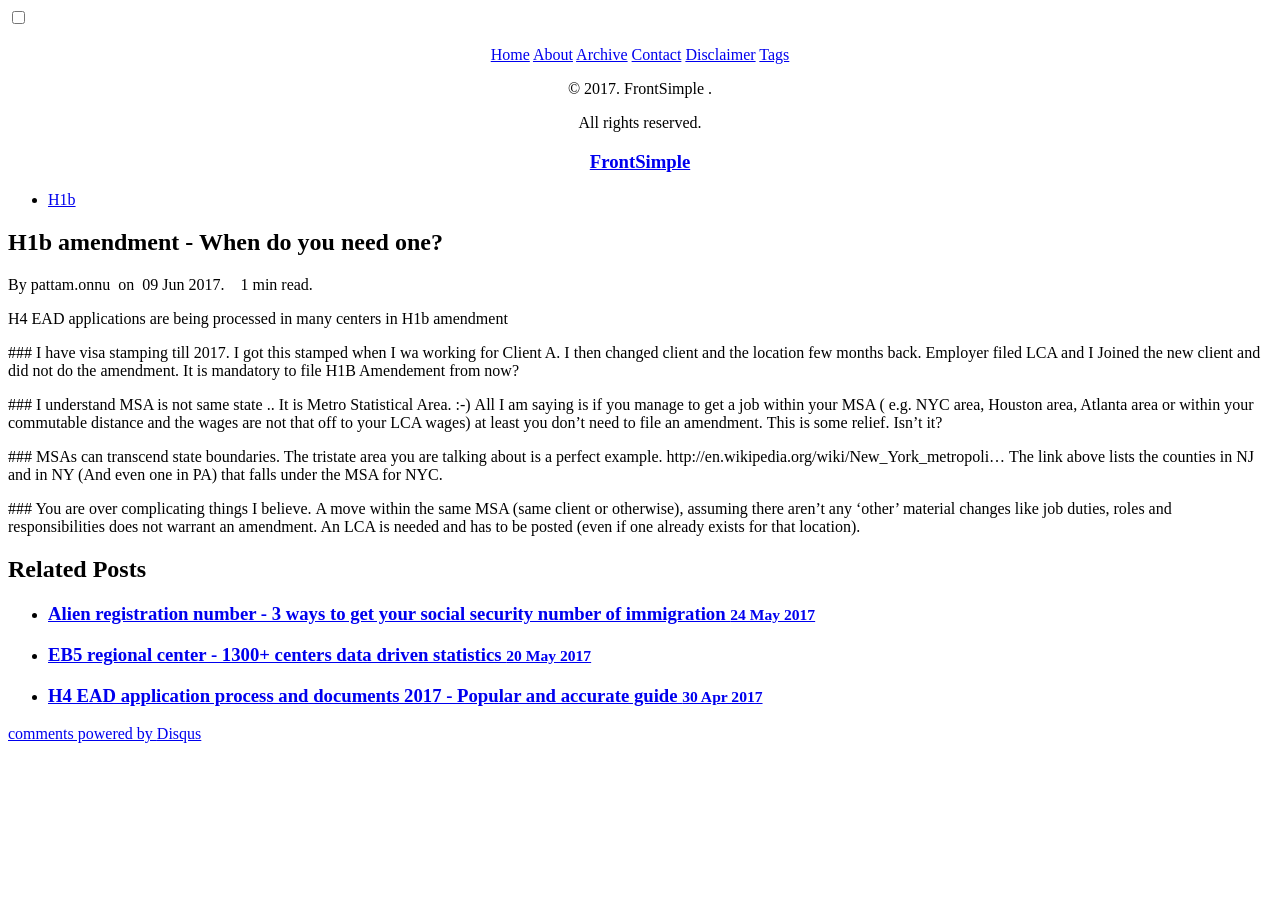
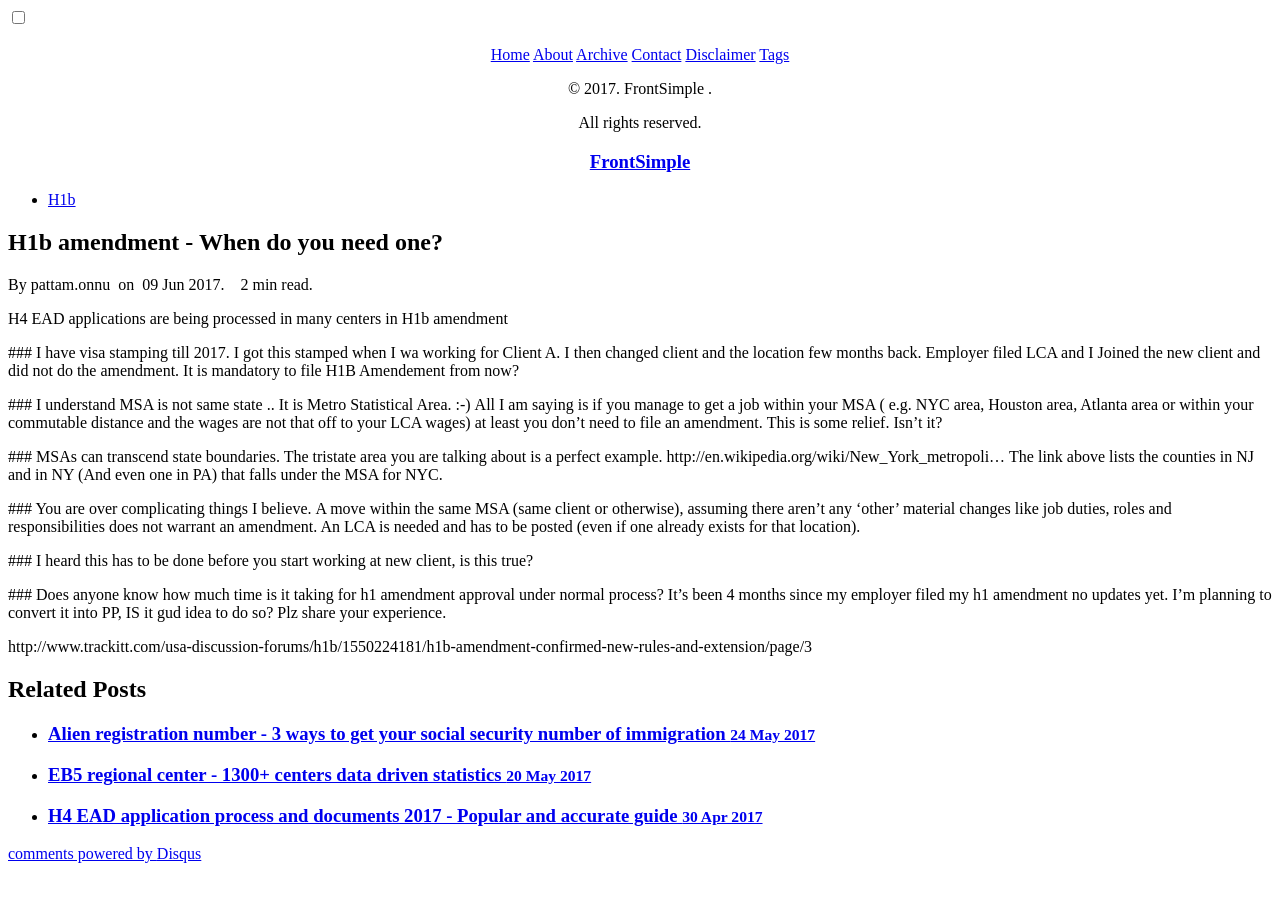
Before and after one commit to gitforwork2/gitforwork.github.io, a Jekyll site: the page built from _posts/2017-6-9-h1b-amendment.md, in a window 1280 px wide. Built offline with Jekyll 4.4.1, drawn with Linux system fonts in a browser that asks for light colours; nearby versions of some CDN libraries; comment, search, counter and statistics services are not loaded.

Commit message:
Create 2017-6-9-h1b-amendment.md

```diff
--- a/_posts/2017-6-9-h1b-amendment.md
+++ b/_posts/2017-6-9-h1b-amendment.md
@@ -20,3 +20,11 @@ MSAs can transcend state boundaries. The tristate area you are talking about is
 
 ###
 You are over complicating things I believe. A move within the same MSA (same client or otherwise), assuming there aren't any 'other' material changes like job duties, roles and responsibilities does not warrant an amendment. An LCA is needed and has to be posted (even if one already exists for that location).
+
+###
+I heard this has to be done before you start working at new client, is this true?
+
+###
+Does anyone know how much time is it taking for h1 amendment approval under normal process? It's been 4 months since my employer filed my h1 amendment no updates yet. I'm planning to convert it into PP, IS it gud idea to do so? Plz share your experience.
+
+http://www.trackitt.com/usa-discussion-forums/h1b/1550224181/h1b-amendment-confirmed-new-rules-and-extension/page/3
```
